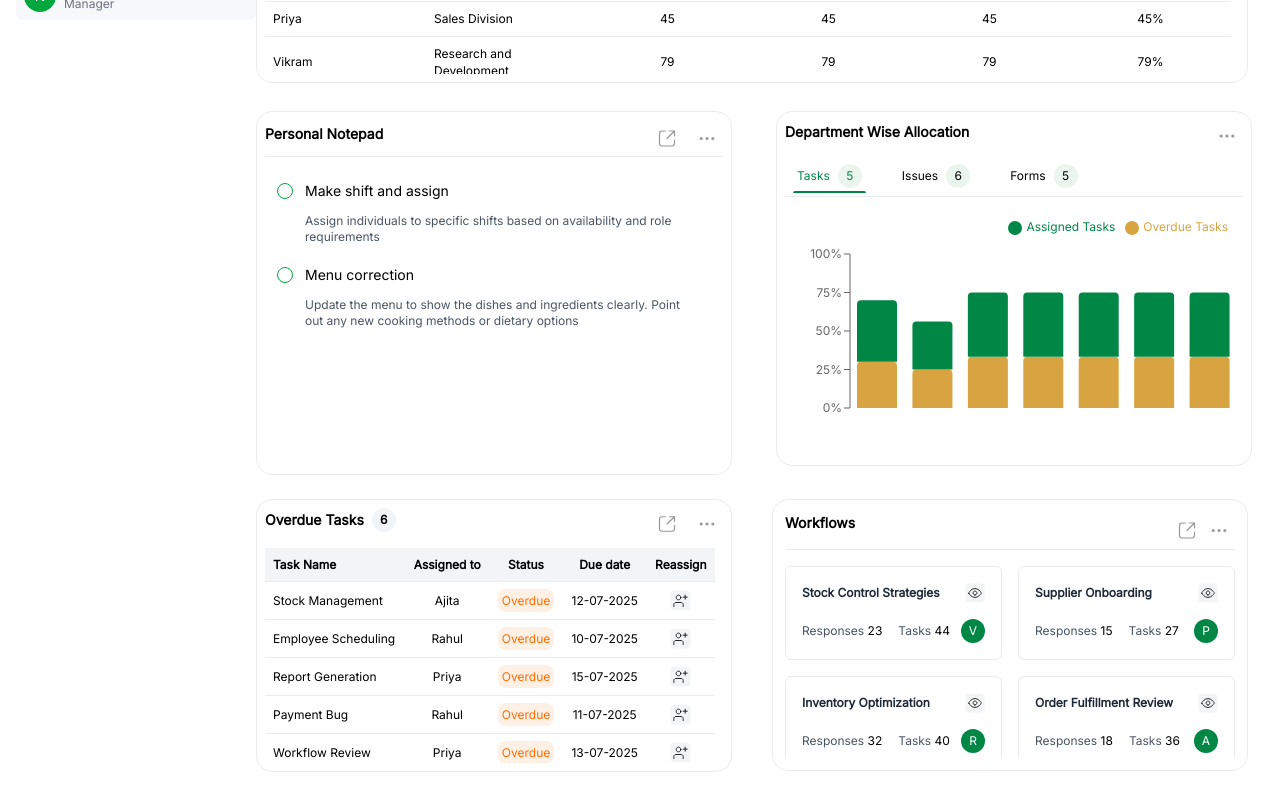
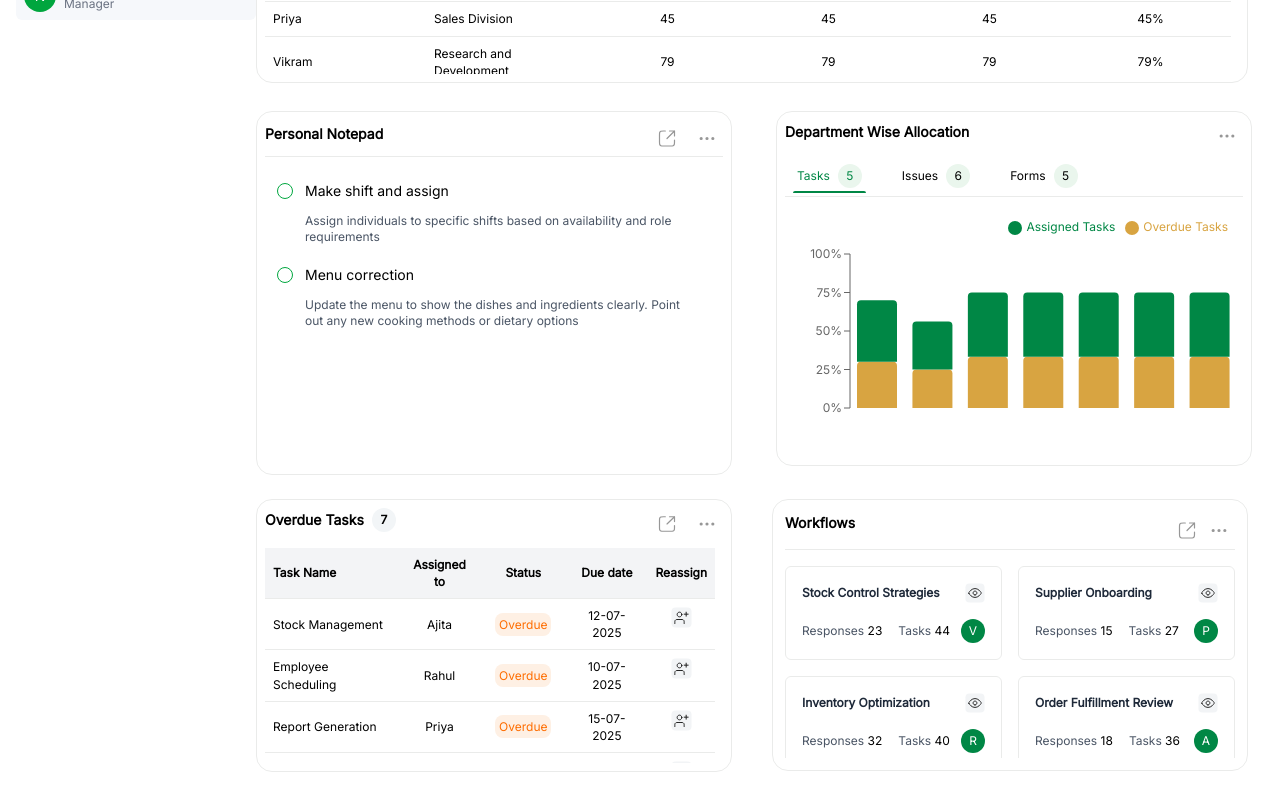
Before and after one commit to neerajnishad5/dashboard-app, a React (Vite) app: page / in a window 1280 px wide. Shown: the part 736-1536 px from the top of the page. Built offline with nearby package versions, Linux system fonts and the light colour scheme.

Commit message:
fix: overflow data fixed

```diff
--- a/src/components/OverdueTasks.jsx
+++ b/src/components/OverdueTasks.jsx
@@ -1,17 +1,11 @@
 export default function OverdueTasks({ data }) {
-  const allTasks = [
-    ...(data.Tasks || []).filter((task) => task.status === "Overdue"),
-    ...(data.Issues || []).filter((task) => task.status === "Overdue"),
-    ...(data.Workflows || []).filter((task) => task.status === "Overdue"),
-  ];
-
   return (
     <div className="border-[#eaebea] border rounded-2xl p-2 m-3 ml-4">
       <div className="flex justify-between items-center mb-2">
         <h3 className="font-semibold mb-2 text-[14px] flex items-center gap-2">
           Overdue Tasks
           <span className="bg-[#f2f5f7] text-black text-[12px] w-6 h-6 flex items-center justify-center rounded-full">
-            {allTasks.length}
+            {data?.length}
           </span>
         </h3>
         <div className="input-icons flex items-center justify-center gap-2">
@@ -52,7 +46,7 @@ export default function OverdueTasks({ data }) {
               </tr>
             </thead>
             <tbody>
-              {allTasks.map((task, index) => (
+              {data?.map((task, index) => (
                 <tr key={index} className="border-b border-[#eaebea]">
                   <td className="p-2">{task.name}</td>
                   <td className="p-2 text-center">{task.assignedTo}</td>
--- a/src/pages/Home.jsx
+++ b/src/pages/Home.jsx
@@ -215,8 +215,7 @@ export default function Home() {
     ],
   };
 
-  const overdueData = {
-    Tasks: [
+  const overdueData = [
     {
       name: "Stock Management",
       assignedTo: "Ajita",
@@ -238,8 +237,6 @@ export default function Home() {
       dueDate: "15-07-2025",
       reassign: "Yes",
     },
-    ],
-    Issues: [
     {
       name: "Server Downtime",
       assignedTo: "Ajita",
@@ -254,8 +251,6 @@ export default function Home() {
       dueDate: "11-07-2025",
       reassign: "No",
     },
-    ],
-    Workflows: [
     {
       name: "Workflow Review",
       assignedTo: "Priya",
@@ -270,8 +265,7 @@ export default function Home() {
       dueDate: "14-07-2025",
       reassign: "No",
     },
-    ],
-  };
+  ];
 
   const workflowData = [
     {
```
Lines whose indentation alone changed are shown as unchanged.
